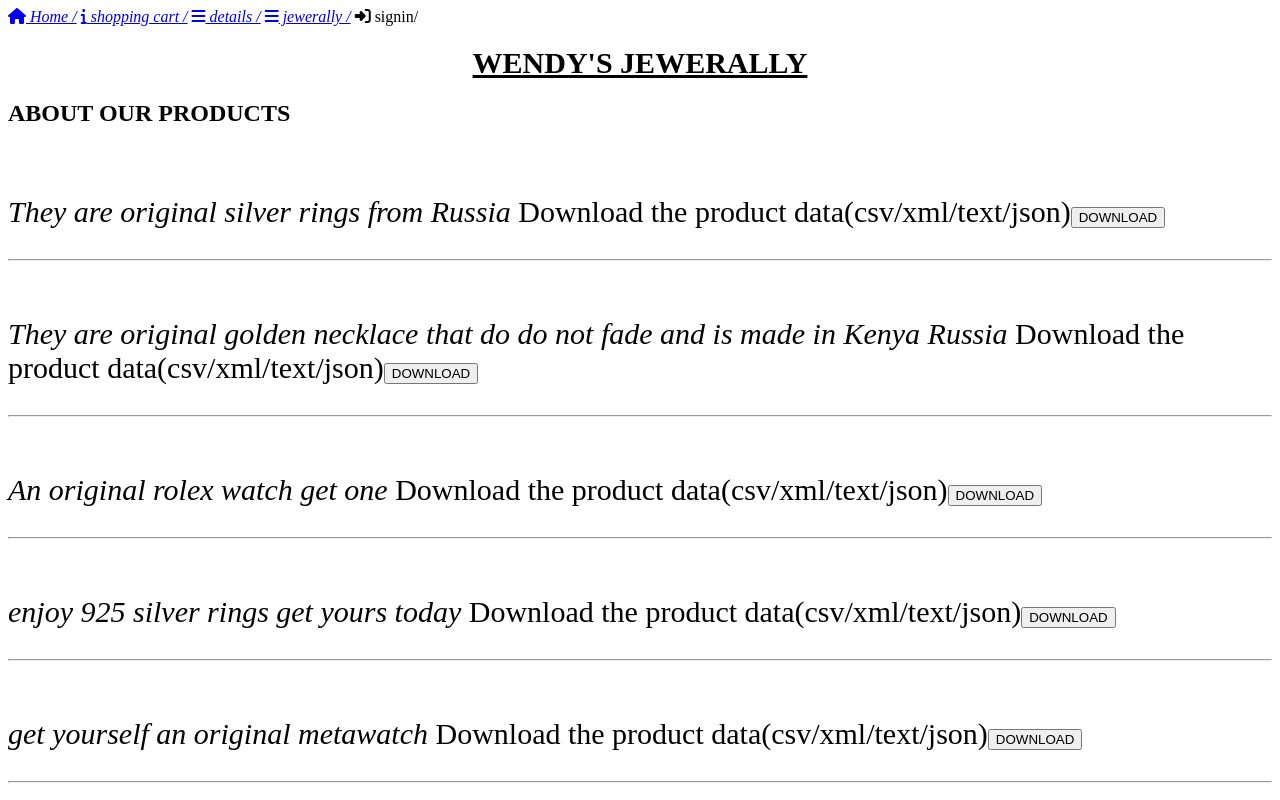
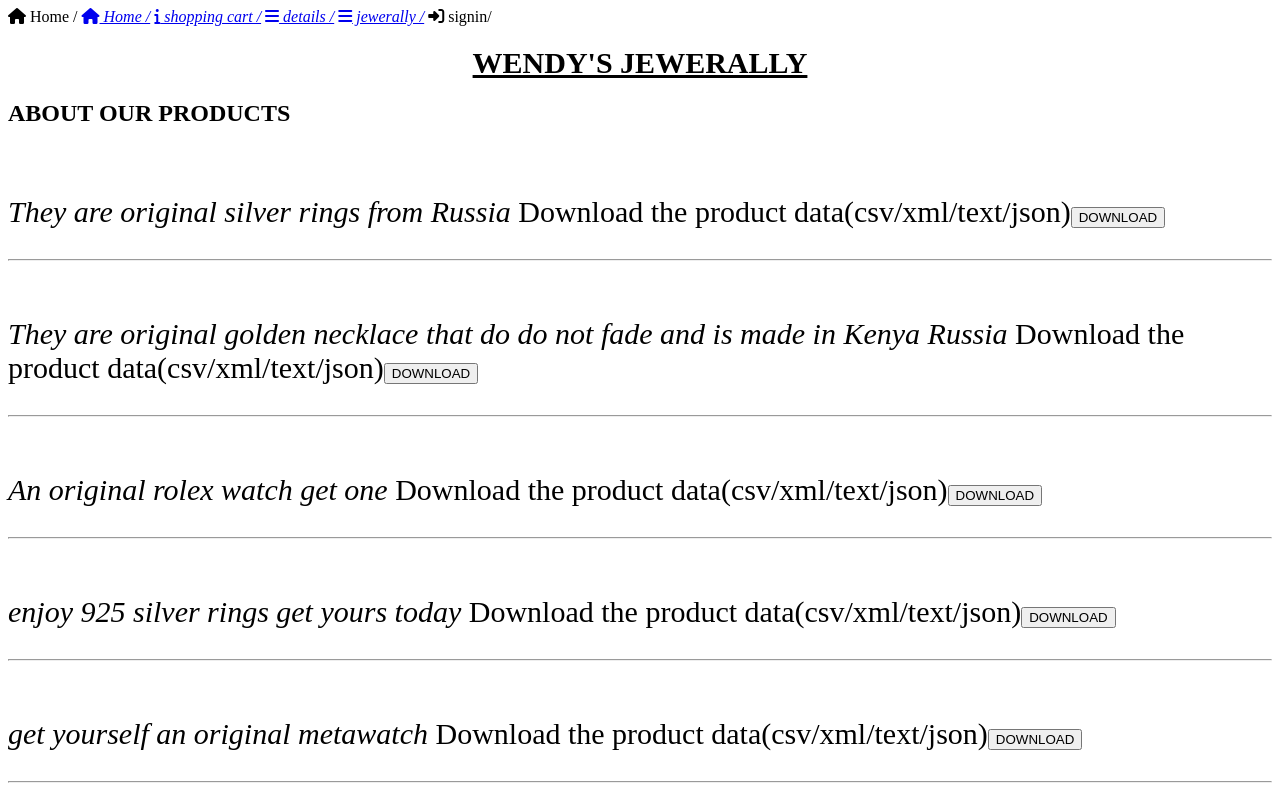
Before and after one commit to WendyWangui/D, a plain HTML site: page index .html in a window 1280 px wide. Shown: the top 800 px of the page. Drawn offline with Linux system fonts and the light colour scheme.

Commit message:
Update index .html

```diff
--- a/index .html
+++ b/index .html
@@ -13,7 +13,7 @@
 
 <nav class="icons">
 
-
+    <i class="fas fa-home"></i> Home /</a></i>
     <i><a href="index.html" class="bg-dark"><i class="fas fa-home"></i> Home /</a></i>
     <i><a href="cart.html" class="bg-dark"><i class="fas fa-info"></i> shopping cart /</a></i>
     <i><a href="details.html" class="bg-dark dropdown"><i class="fas fa-bars"></i> details /</a></i>
```
